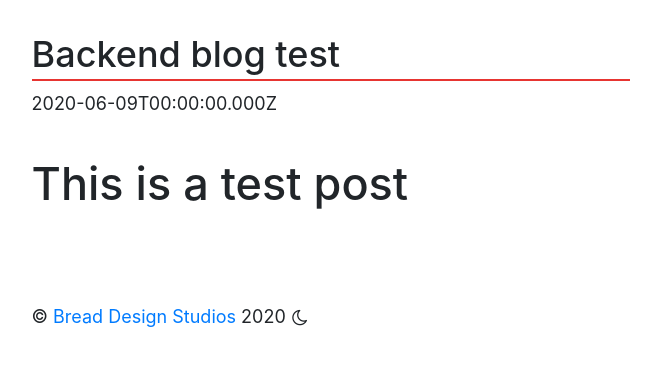
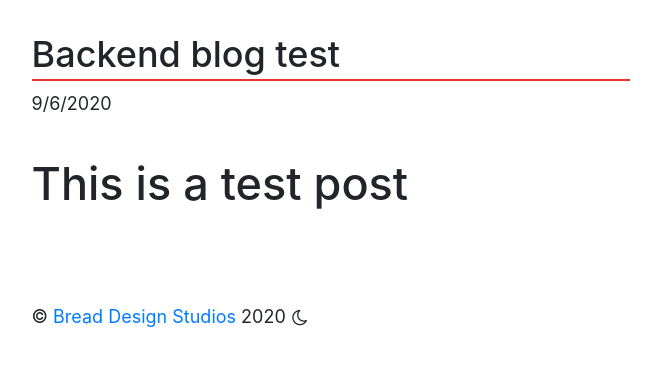
Before and after one commit to masayaShinoda/bread-podcast, a Gatsby site: page /blog/backend-blog-test in a window 1280 px wide. Shown: the part 130-496 px from the top of the page, without its empty margins (148-809 px from the left). Built offline with nearby package versions, Linux system fonts and the light colour scheme; Gatsby itself is replaced by a stand-in of ours.

Commit message:
fixed date format for test blog

```diff
--- a/blog/backend-blog-test.md
+++ b/blog/backend-blog-test.md
@@ -1,6 +1,6 @@
 ---
 path: backend-blog-test
-date: 2020-06-09
+date: 9/6/2020
 title: Backend blog test
 ---
 
```
